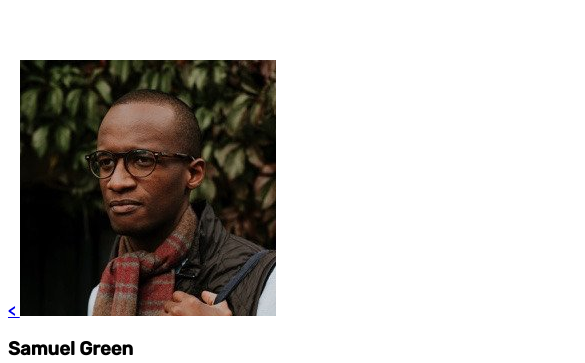
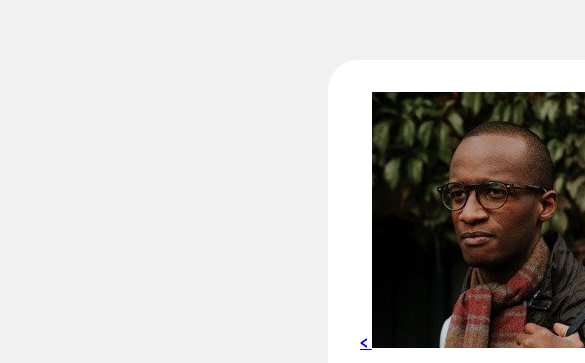
Before and after one commit to malconn/Chat-App, a plain HTML site: page index.html in a window 390 px wide. Shown: the part 481-844 px from the top of the page, 585 px wide, since content can reach past the window. Drawn offline with Linux system fonts and the light colour scheme.

Commit message:
Começando a ajustar o smartphone
alinhando posições e colocando algumas estilizações.

```diff
--- a/index.html
+++ b/index.html
@@ -21,7 +21,7 @@
     </section>
     <section class="smartphone">
         <div class="top-smart">
-            <a href="*">
+            <a href="*" class="setinha">
                 < <img src="/images/avatar.jpg" alt="avatar"> </a>
             <h3>Samuel Green</h3>
             <h4> Available to Walk </h4>
--- a/style.css
+++ b/style.css
@@ -14,7 +14,7 @@ html {
 }
 
 body {
-    background-color: rgba(255, 255, 255, 0.89);
+    background-color: rgba(221, 221, 221, 0.411);
 }
 
 h1 {
@@ -36,3 +36,13 @@ h1 {
 .out {
     opacity: .5;
 }
+
+.smartphone {
+    width: 500px;
+    background-color: white;
+    float: left;
+    margin-left: 20em;
+    height: 100%;
+    padding: 2em;
+    border-radius: 30px;
+}
```
